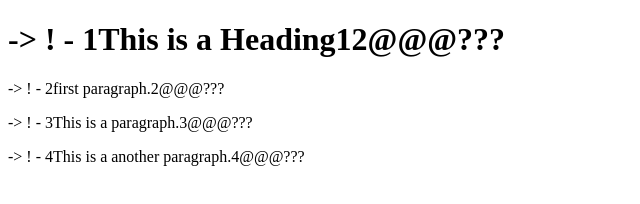
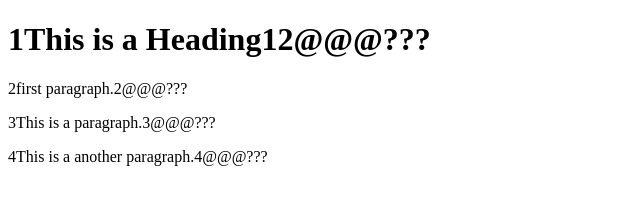
Before and after one commit to vital667/learning_git, a plain HTML site: page index.html in a window 1280 px wide. Shown: the whole page, without its empty margins (0-640 px from the left). Drawn offline with Linux system fonts and the light colour scheme.

Commit message:
Merge commit

```diff
--- a/index.html
+++ b/index.html
@@ -4,9 +4,9 @@
 		<title>- Page Title5 -> Test</title>
 	</head>
 	<body>
-		<h1>-> ! - 1This is a Heading12@@@???</h1>
-		<p>-> ! - 2first paragraph.2@@@???</p>
-		<p>-> ! - 3This is a paragraph.3@@@???</p>
-		<p>-> ! - 4This is a another paragraph.4@@@???</p>
+		<h1>1This is a Heading12@@@???</h1>
+		<p>2first paragraph.2@@@???</p>
+		<p>3This is a paragraph.3@@@???</p>
+		<p>4This is a another paragraph.4@@@???</p>
 	</body>
 </html>
```
